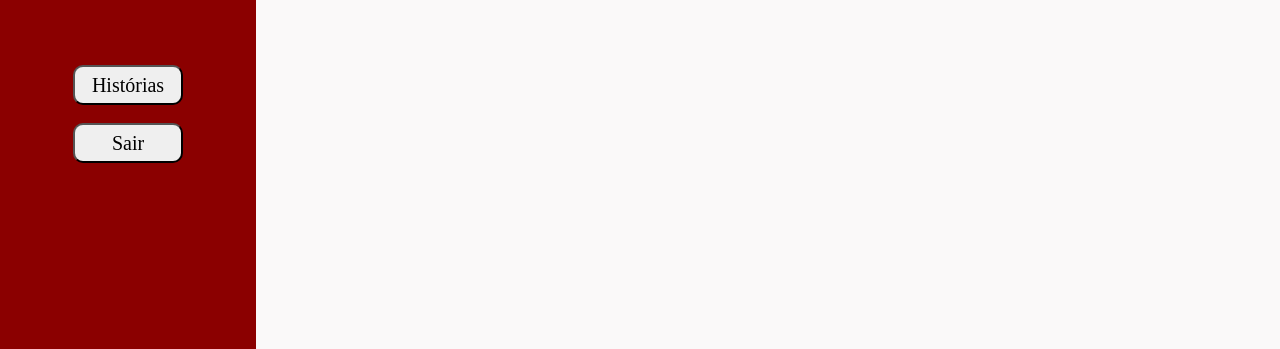
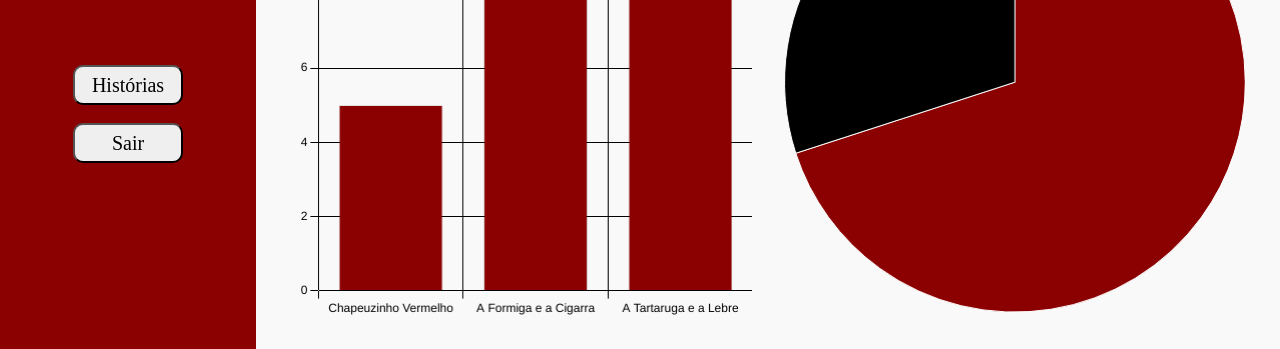
Before and after one commit to GiovanaZukauskas/Bedtime_Stories, a website: page Projeto_Bedtime_Stories/web-data-viz/public/dashboard/graficos.html in a window 1280 px wide. Shown: the part 451-800 px from the top of the page. Drawn offline with nearby package versions, Linux system fonts and the light colour scheme; a web font is replaced by a local one.

Commit message:
Subindo dash

```diff
--- a/Projeto_Bedtime_Stories/web-data-viz/public/css/dashboard2.css
+++ b/Projeto_Bedtime_Stories/web-data-viz/public/css/dashboard2.css
@@ -52,7 +52,14 @@ display: flex;
     border-radius: 10px;
     font-family: "Lancelot", serif;
     font-size: 20px;
+    transition: transform 0.3s ease;
+    cursor: pointer;
 }
+
+.container button:hover {
+    transform: scale(1.1);
+}
+
 
 .dashboard{
     width: 80%;
@@ -84,11 +91,35 @@ display: flex;
 
 .kpis .kpi{
     background-color:black;
-  padding: 20px;
-  display: flex;
-  flex-direction: column;
-  text-align: center;
-  color: aliceblue;
+    padding: 20px;
+    display: flex;
+    flex-direction: column;
+    text-align: center;
+    color: aliceblue;
+    border-radius: 10px;
+    transition: transform 0.3s ease;
 
 
 }
+
+.kpis .kpi:hover {
+    transform: scale(1.1); /* Aumenta o tamanho em 10% */
+}
+
+
+.graficos{
+    width: 100%;
+    height: 75%;
+    display: flex;
+    justify-content: center;
+    align-items: center;
+    gap: 2em;
+
+}
+
+.grafico{
+    width: 45%;
+    height: 90%;
+
+
+}
--- a/Projeto_Bedtime_Stories/web-data-viz/public/dashboard/graficos.html
+++ b/Projeto_Bedtime_Stories/web-data-viz/public/dashboard/graficos.html
@@ -6,6 +6,7 @@
     <meta name="viewport" content="width=device-width, initial-scale=1.0">
     <title>Document</title>
     <link rel="stylesheet" href="../css/dashboard2.css">
+    <script src="https://cdn.jsdelivr.net/npm/chart.js"></script>
 </head>
 
 <body>
@@ -19,13 +20,8 @@
             <button>Sair</button>
     </div>
 
+
     <div class="dashboard">
-        <div class="graficos">
-            <div class="grafico">
-            </div>
-            <div class="grafico">
-         </div>
-      </div>
 
         <div class="kpis">
             <div class="kpi">
@@ -44,7 +40,109 @@
             </div>
 
         </div>
+
+        <div class="graficos">
+            <div class="grafico">
+                <canvas id="graficoBarra"></canvas>
+            </div>
+            <div class="grafico">
+                <canvas id="graficoPie"></canvas>
+         </div>
+      </div>
+
+
     </div>
 
 </body>
 </html>
+<script>
+    const ctx = document.getElementById('graficoBarra');
+    var dados = [5, 10, 12]
+
+    const ctx2 = document.getElementById('graficoPie');
+    var dados2 = [70, 30]
+
+
+
+    new Chart(ctx, {
+    type: 'bar',
+    data: {
+      labels: ['Chapeuzinho Vermelho', 'A Formiga e a Cigarra', 'A Tartaruga e a Lebre'],
+      datasets: [{
+        label: 'História Mais Votada',
+        data: dados,
+        backgroundColor: ['#8B0000'],
+        borderWidth: 1
+      }]
+    },
+    options: {
+        responsive: true,
+        maintainAspectRatio: false,
+        scales: {
+          y: {
+            beginAtZero: true,
+            grid: {
+              color: '#000000'
+            },
+            ticks: {
+              color: '#000000'
+            }
+          },
+          x: {
+            grid: {
+              color: '#000000'
+            },
+            ticks: {
+              color: '#000000'
+            }
+          }
+        },
+        plugins: {
+          legend: {
+            labels: {
+              color: '#000000'
+            }
+          },
+          title: {
+            display: true,
+            text: 'Distribuição de Votos por História',
+            color: '#000000'
+          }
+        }
+    }
+});
+
+  new Chart(ctx2, {
+    type: 'pie',
+    data: {
+      labels: ['Feminino', 'Masculino'],
+      datasets: [{
+        data: dados2,
+        backgroundColor: [' #8B0000', '#000000'],
+        borderWidth: 1
+      }]
+    },
+    options: {
+        responsive: true,
+        maintainAspectRatio: false,
+        plugins: {
+          legend: {
+            position: 'top',
+            labels: {
+              color: '#000000',
+            }
+          },
+          title: {
+            display: true,
+            text: 'Distribuição por Gênero',
+            color: '#000000'
+          }
+        },
+        scales: {
+
+          }
+        }
+    }
+);
+
+</script>
```
